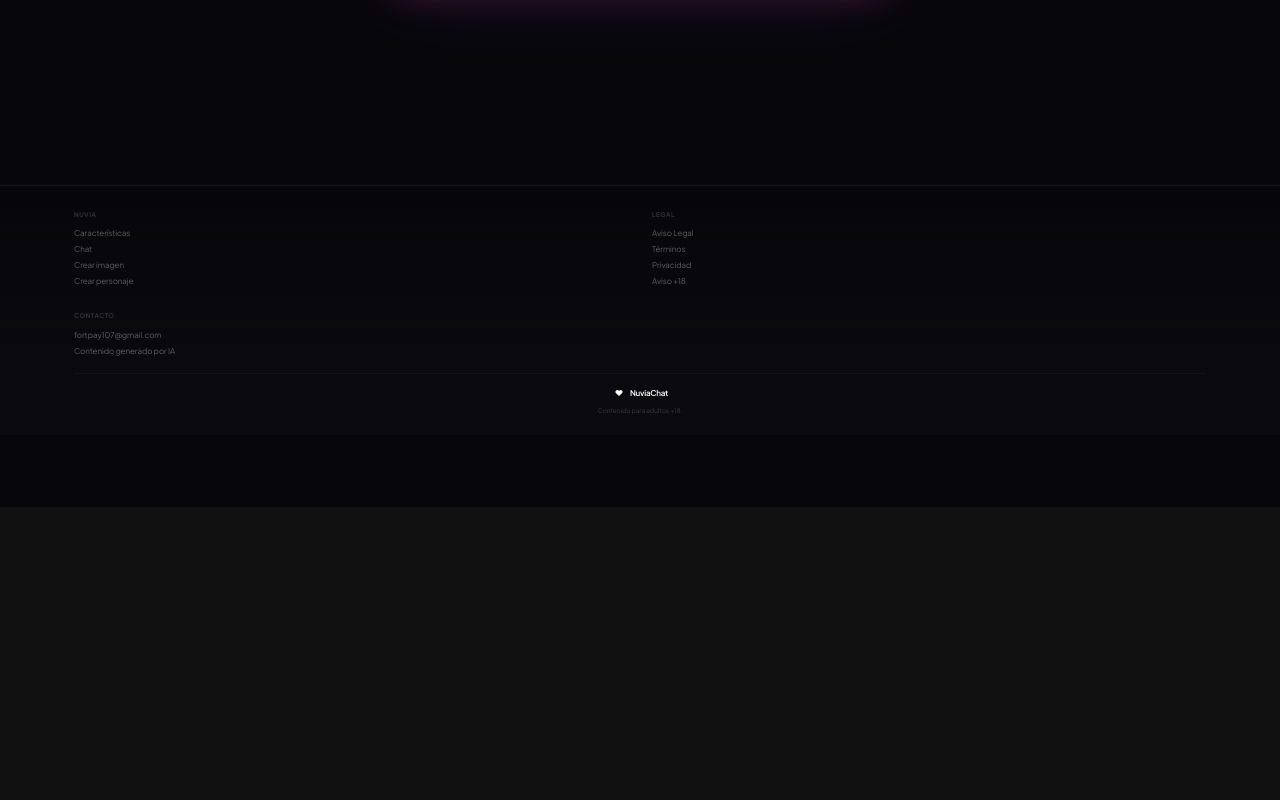
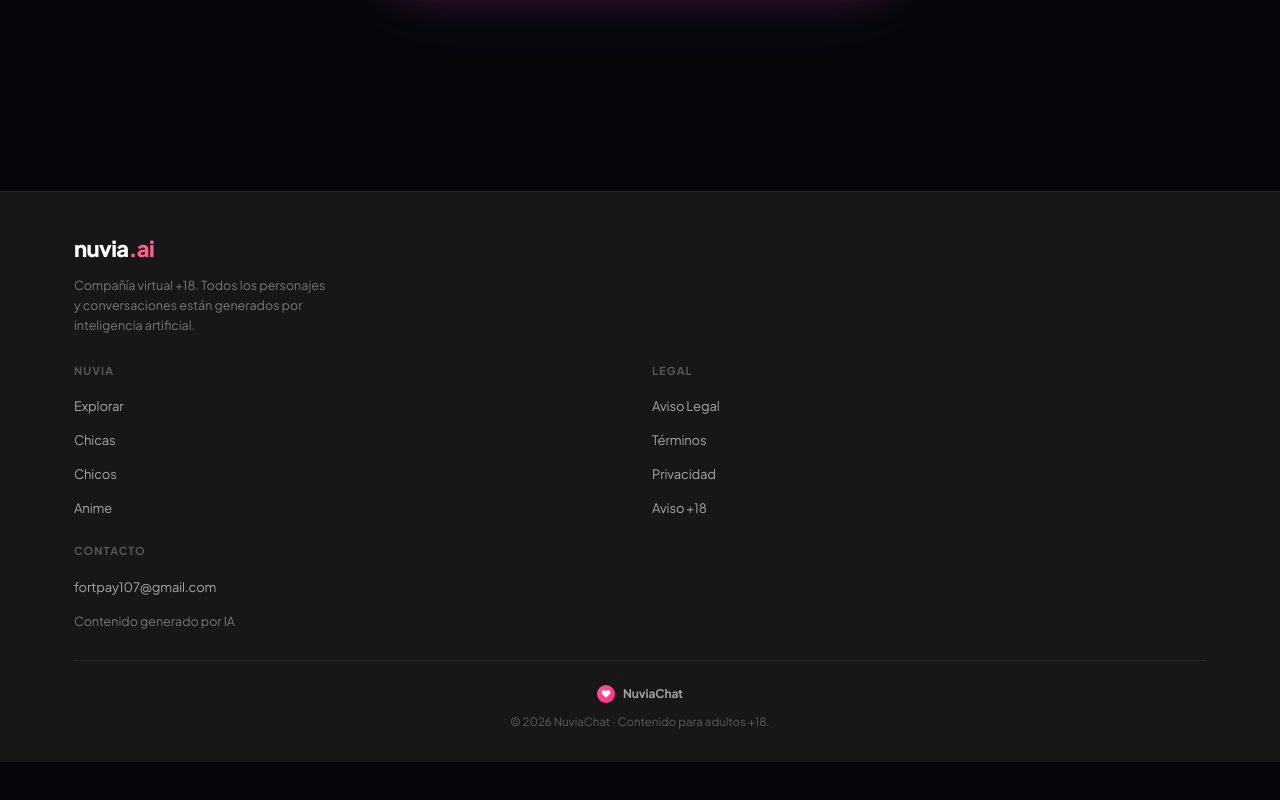
Before and after one commit to 3737631/luciaia, a Next.js app: page /luciaia/info in a window 1280 px wide. Shown: the part 1598-2398 px from the top of the page. Before the commit the page ends 2105 px from the top, so only its background shows below. Built offline with nearby package versions, Linux system fonts and the light colour scheme.

Commit message:
design: footer rediseñado acorde al estilo del sitio (tipografía legible, marca, hover pink)

```diff
--- a/src/components/Footer.tsx
+++ b/src/components/Footer.tsx
@@ -3,48 +3,62 @@
 import Link from "next/link";
 
 export default function Footer() {
-  const linkStyle = { color: "rgba(255,255,255,0.35)", fontSize: "0.5rem", letterSpacing: "-0.01em", transition: "color 200ms ease", textDecoration: "none" };
+  const colTitle = { fontSize: 11, fontWeight: 700, letterSpacing: "0.1em", margin: "0 0 14px", color: "rgba(255,255,255,0.28)" };
+  const linkStyle = { color: "rgba(255,255,255,0.62)", fontSize: 13, letterSpacing: "-0.01em", textDecoration: "none", transition: "color 200ms ease" };
 
   return (
-    <footer style={{ borderTop: "0.5px solid rgba(255,255,255,0.05)", background: "linear-gradient(180deg, transparent 0%, rgba(16,16,20,0.5) 100%)", marginTop: 18 }}>
-      <div className="container-nuvia" style={{ paddingTop: 24, paddingBottom: 20 }}>
-        <div style={{ display: "grid", gridTemplateColumns: "repeat(2, 1fr)", gap: 24, fontSize: "0.5rem" }}>
+    <footer style={{ borderTop: "1px solid rgba(255,255,255,0.06)", background: "#171717", marginTop: 24 }}>
+      <div className="container-nuvia" style={{ paddingTop: 40, paddingBottom: 32 }}>
+        <div style={{ display: "grid", gridTemplateColumns: "1fr", gap: 28, marginBottom: 28 }}>
+          {/* Marca */}
+          <div style={{ maxWidth: 260 }}>
+            <Link href="/" style={{ textDecoration: "none", fontSize: 22, fontWeight: 800, letterSpacing: "-0.03em", color: "#fff" }}>
+              nuvia<span style={{ color: "#ff5f8f" }}>.ai</span>
+            </Link>
+            <p style={{ fontSize: 12.5, lineHeight: 1.6, color: "rgba(255,255,255,0.42)", margin: "10px 0 0" }}>
+              Compañía virtual +18. Todos los personajes y conversaciones están generados por inteligencia artificial.
+            </p>
+          </div>
+        </div>
+
+        <div style={{ display: "grid", gridTemplateColumns: "repeat(2, 1fr)", gap: 24, paddingBottom: 28, borderBottom: "1px solid rgba(255,255,255,0.06)" }}>
           <div>
-            <h4 style={{ fontSize: "0.4rem", fontWeight: 600, letterSpacing: "0.08em", margin: "0 0 8px", color: "rgba(255,255,255,0.2)" }}>NUVIA</h4>
-            <ul style={{ listStyle: "none", padding: 0, margin: 0, display: "flex", flexDirection: "column", gap: 4 }}>
-              {["Características", "Chat", "Crear imagen", "Crear personaje"].map((t) => (
-                <li key={t}><Link href="/girls" style={linkStyle}>{t}</Link></li>
+            <h4 style={colTitle}>NUVIA</h4>
+            <ul style={{ listStyle: "none", padding: 0, margin: 0, display: "flex", flexDirection: "column", gap: 10 }}>
+              {[["Explorar", "/girls"], ["Chicas", "/girls"], ["Chicos", "/chicos"], ["Anime", "/anime"]].map(([t, href]) => (
+                <li key={t}><Link href={href} style={linkStyle} onMouseEnter={(e) => (e.currentTarget as HTMLElement).style.color = "#ff5f8f"} onMouseLeave={(e) => (e.currentTarget as HTMLElement).style.color = "rgba(255,255,255,0.62)"}>{t}</Link></li>
               ))}
             </ul>
           </div>
 
           <div>
-            <h4 style={{ fontSize: "0.4rem", fontWeight: 600, letterSpacing: "0.08em", margin: "0 0 8px", color: "rgba(255,255,255,0.2)" }}>LEGAL</h4>
-            <ul style={{ listStyle: "none", padding: 0, margin: 0, display: "flex", flexDirection: "column", gap: 4 }}>
-              <li><Link href="/legal" style={linkStyle}>Aviso Legal</Link></li>
-              <li><Link href="/terms" style={linkStyle}>Términos</Link></li>
-              <li><Link href="/privacy" style={linkStyle}>Privacidad</Link></li>
-              <li><Link href="/age-notice" style={linkStyle}>Aviso +18</Link></li>
+            <h4 style={colTitle}>LEGAL</h4>
+            <ul style={{ listStyle: "none", padding: 0, margin: 0, display: "flex", flexDirection: "column", gap: 10 }}>
+              <li><Link href="/legal" style={linkStyle} onMouseEnter={(e) => (e.currentTarget as HTMLElement).style.color = "#ff5f8f"} onMouseLeave={(e) => (e.currentTarget as HTMLElement).style.color = "rgba(255,255,255,0.62)"}>Aviso Legal</Link></li>
+              <li><Link href="/terms" style={linkStyle} onMouseEnter={(e) => (e.currentTarget as HTMLElement).style.color = "#ff5f8f"} onMouseLeave={(e) => (e.currentTarget as HTMLElement).style.color = "rgba(255,255,255,0.62)"}>Términos</Link></li>
+              <li><Link href="/privacy" style={linkStyle} onMouseEnter={(e) => (e.currentTarget as HTMLElement).style.color = "#ff5f8f"} onMouseLeave={(e) => (e.currentTarget as HTMLElement).style.color = "rgba(255,255,255,0.62)"}>Privacidad</Link></li>
+              <li><Link href="/age-notice" style={linkStyle} onMouseEnter={(e) => (e.currentTarget as HTMLElement).style.color = "#ff5f8f"} onMouseLeave={(e) => (e.currentTarget as HTMLElement).style.color = "rgba(255,255,255,0.62)"}>Aviso +18</Link></li>
             </ul>
           </div>
+
           <div>
-            <h4 style={{ fontSize: "0.4rem", fontWeight: 600, letterSpacing: "0.08em", margin: "0 0 8px", color: "rgba(255,255,255,0.2)" }}>CONTACTO</h4>
-            <ul style={{ listStyle: "none", padding: 0, margin: 0, display: "flex", flexDirection: "column", gap: 4 }}>
-              <li><a href="mailto:fortpay107@gmail.com" style={linkStyle}>fortpay107@gmail.com</a></li>
-              <li><span style={linkStyle}>Contenido generado por IA</span></li>
+            <h4 style={colTitle}>CONTACTO</h4>
+            <ul style={{ listStyle: "none", padding: 0, margin: 0, display: "flex", flexDirection: "column", gap: 10 }}>
+              <li><a href="mailto:fortpay107@gmail.com" style={linkStyle} onMouseEnter={(e) => (e.currentTarget as HTMLElement).style.color = "#ff5f8f"} onMouseLeave={(e) => (e.currentTarget as HTMLElement).style.color = "rgba(255,255,255,0.62)"}>fortpay107@gmail.com</a></li>
+              <li><span style={{ color: "rgba(255,255,255,0.42)", fontSize: 12.5 }}>Contenido generado por IA</span></li>
             </ul>
           </div>
         </div>
 
-        <div style={{ marginTop: 16, paddingTop: 12, borderTop: "0.5px solid rgba(255,255,255,0.04)", display: "flex", flexDirection: "column", alignItems: "center", gap: 6 }}>
-          <div style={{ display: "flex", alignItems: "center", gap: 4 }}>
-            <div style={{ width: 14, height: 14, borderRadius: "50%", display: "flex", alignItems: "center", justifyContent: "center", background: "linear-gradient(135deg, var(--pink), var(--coral))" }}>
-              <svg viewBox="0 0 24 24" style={{ width: 8, height: 8, fill: "#fff" }}><path d="M20.84 4.61a5.5 5.5 0 0 0-7.78 0L12 5.67l-1.06-1.06a5.5 5.5 0 0 0-7.78 7.78l1.06 1.06L12 21.23l7.78-7.78 1.06-1.06a5.5 5.5 0 0 0 0-7.78z" /></svg>
+        <div style={{ paddingTop: 24, display: "flex", flexDirection: "column", alignItems: "center", gap: 10 }}>
+          <div style={{ display: "flex", alignItems: "center", gap: 8 }}>
+            <div style={{ width: 18, height: 18, borderRadius: "50%", display: "flex", alignItems: "center", justifyContent: "center", background: "linear-gradient(135deg, #FF5798, #ff2b86)" }}>
+              <svg viewBox="0 0 24 24" style={{ width: 10, height: 10, fill: "#fff" }}><path d="M20.84 4.61a5.5 5.5 0 0 0-7.78 0L12 5.67l-1.06-1.06a5.5 5.5 0 0 0-7.78 7.78l1.06 1.06L12 21.23l7.78-7.78 1.06-1.06a5.5 5.5 0 0 0 0-7.78z" /></svg>
             </div>
-            <span style={{ fontSize: "0.5rem", fontWeight: 600, letterSpacing: "-0.03em" }}>NuviaChat</span>
+            <span style={{ fontSize: 12, fontWeight: 700, letterSpacing: "-0.01em", color: "rgba(255,255,255,0.6)" }}>NuviaChat</span>
           </div>
-          <p style={{ fontSize: "0.4rem", color: "rgba(255,255,255,0.2)", textAlign: "center", margin: 0 }}>
-            Contenido para adultos +18.
+          <p style={{ fontSize: 11.5, color: "rgba(255,255,255,0.3)", textAlign: "center", margin: 0 }}>
+            © {new Date().getFullYear()} NuviaChat · Contenido para adultos +18.
           </p>
         </div>
       </div>
```
